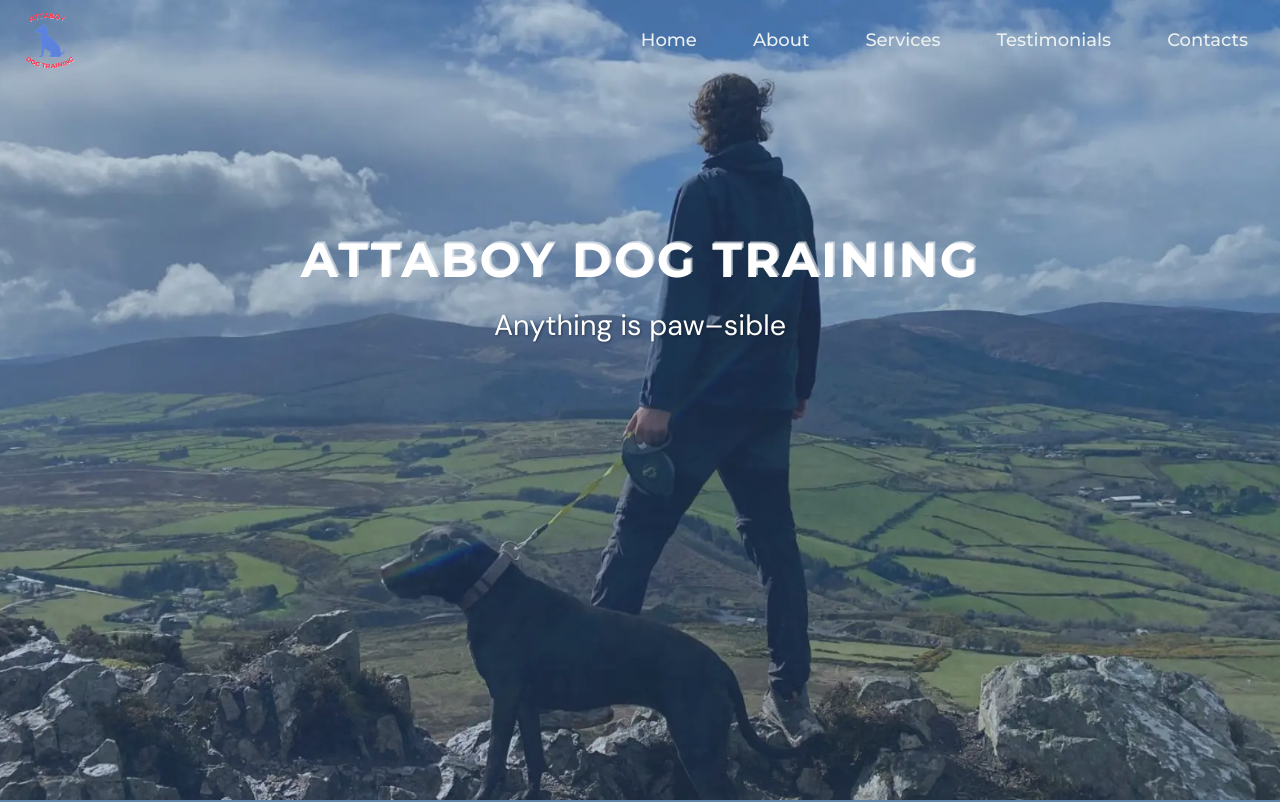
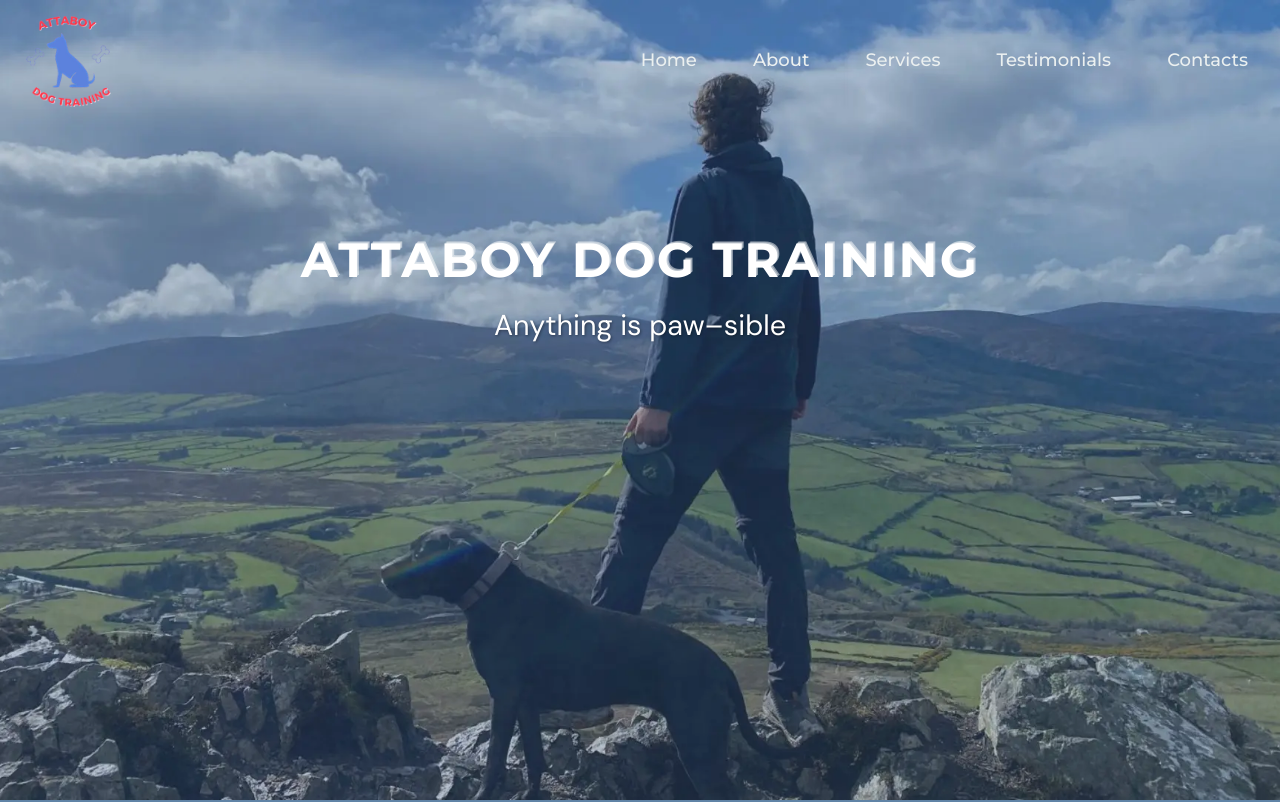
Before and after one commit to AnnaRychkova1/attaboy-dog-training, a Next.js app: page / in a window 1280 px wide. Shown: the top 802 px of the page. Built offline with nearby package versions, Linux system fonts and the light colour scheme.

Commit message:
logo size

```diff
--- a/components/Header.js
+++ b/components/Header.js
@@ -30,7 +30,7 @@
             alt="Logo Attaboy Dog Training"
             width={160}
             height={160}
-            className="h-16 w-auto"
+            className="h-22 w-22 md:w-26 md:h-26"
             loading="lazy"
           />
         </a>
--- a/styles/globals.css
+++ b/styles/globals.css
@@ -4,7 +4,6 @@
 @import "./services.css";
 @import "./testimonials.css";
 @import "./contacts.css";
-@import "./header-footer.css";
 
 :root {
   --light-background: #fffced;
```
Also changed, not shown: styles/header-footer.css (deleted, +0 -104 lines).
